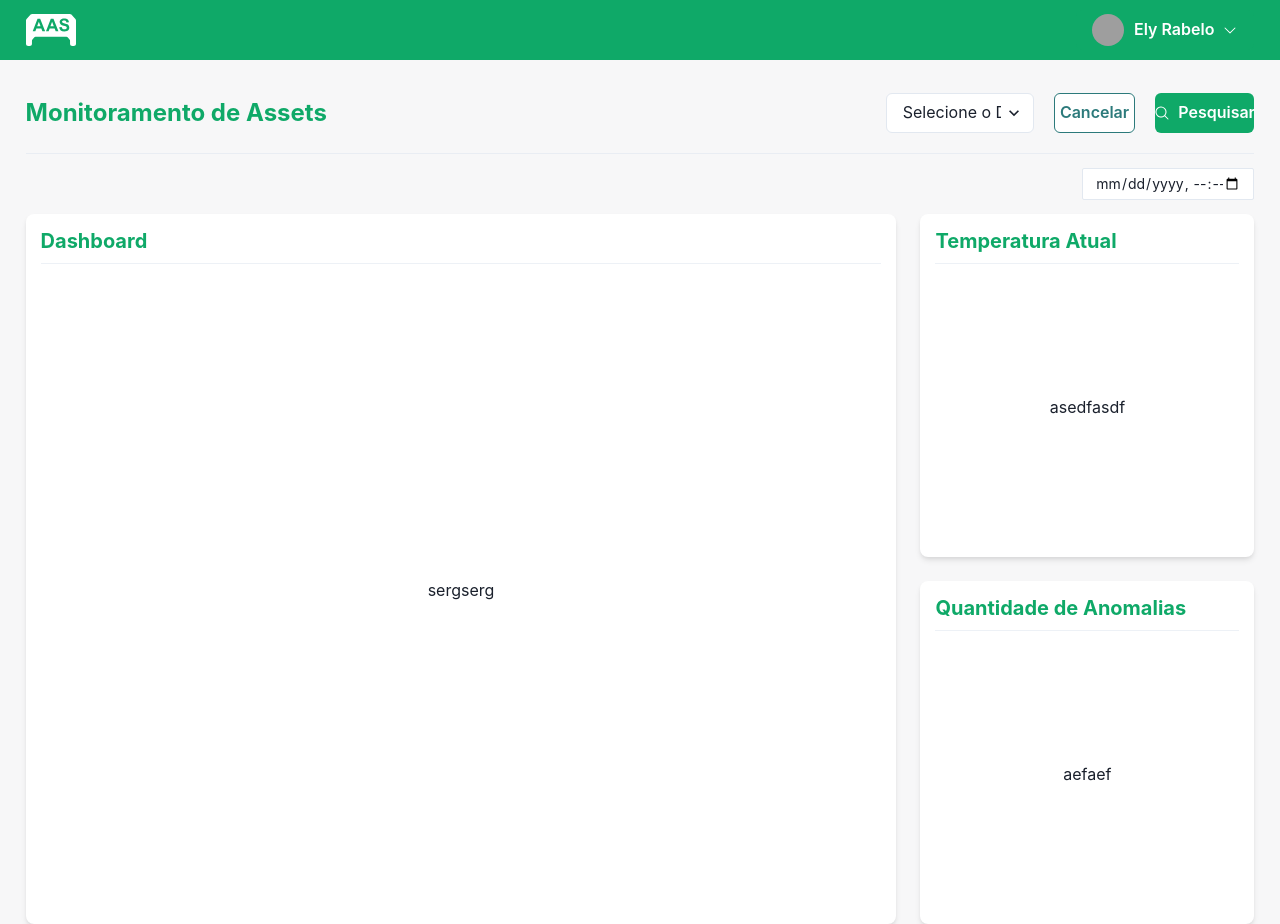
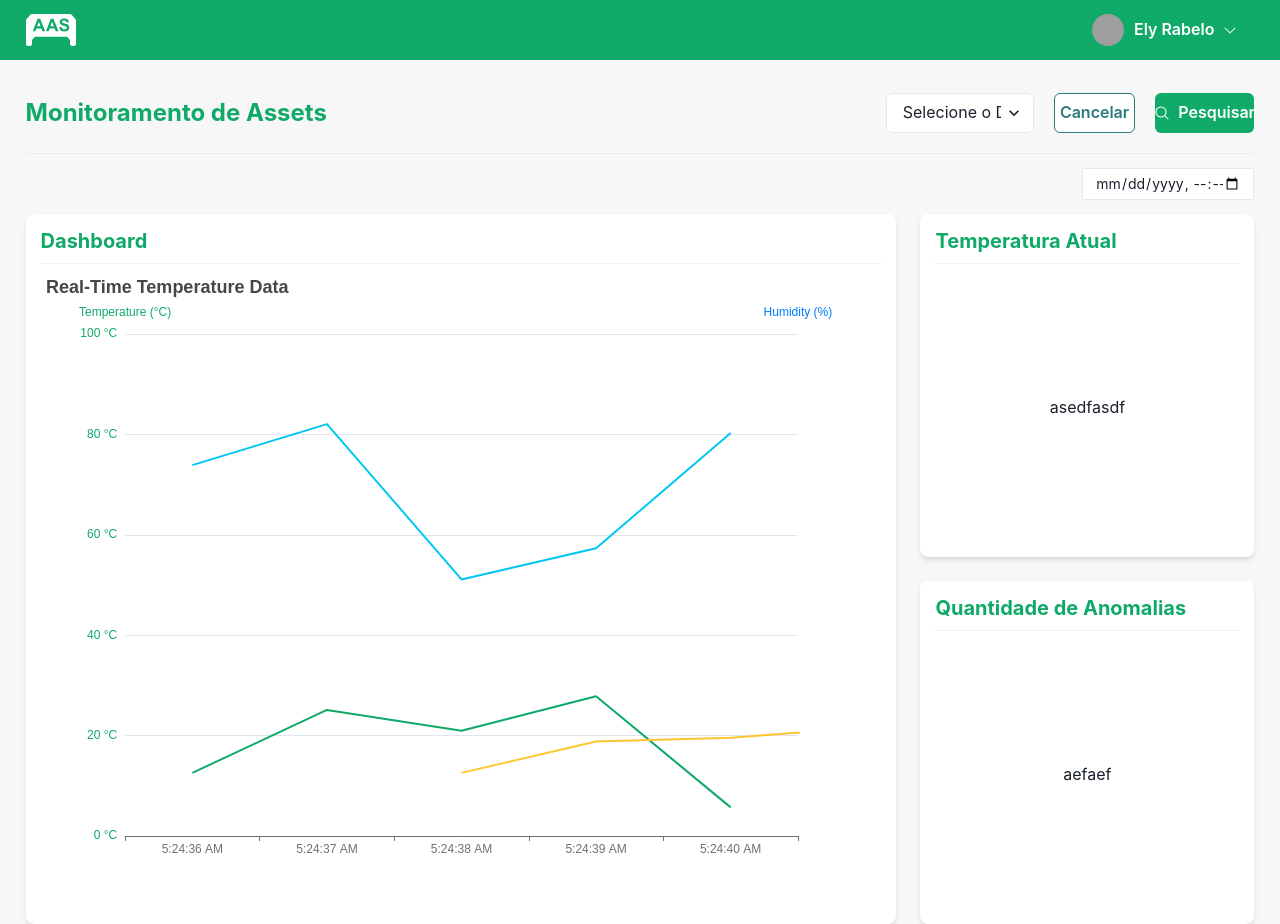
Before and after one commit to TCC-SIS-2024/Monitoring-Dashboard, a React (Vite) app: page / in a window 1280 px wide. Built offline with nearby package versions, Linux system fonts and the light colour scheme; grey boxes are pictures that could not be loaded.

Commit message:
feat: add real time chart from e-chart

```diff
--- a/package.json
+++ b/package.json
@@ -16,6 +16,8 @@
         "@hookform/resolvers": "^3.9.0",
         "@phosphor-icons/react": "^2.1.7",
         "@tanstack/react-query": "^5.56.2",
+        "echarts": "^5.5.1",
+        "echarts-for-react": "^3.0.2",
         "framer-motion": "^11.5.5",
         "localforage": "^1.10.0",
         "match-sorter": "^6.3.4",
--- a/src/components/MainChart/CardData.tsx
+++ b/src/components/MainChart/CardData.tsx
@@ -14,9 +14,7 @@ export function CardData({ title, children, isCahrt = false }: CardDataProps) {
       <Heading as='h1' size='md' color='greenPigment.100'>{title}</Heading>
       <Divider m='10px 0' />
       <Flex h={isCahrt ? '93%' : '85%'} justifyContent='center' alignItems='center' alignSelf='center' flexDirection='column'>
-        <Box>
           {children}
-        </Box>
       </Flex>
     </Box>
   )
--- /dev/null
+++ b/src/components/MainChart/Chart.tsx
@@ -0,0 +1,146 @@
+import ReactECharts from 'echarts-for-react';
+import { useEffect, useRef, useState } from 'react';
+
+export function Chart() {
+
+  const [data, setData] = useState<{ time: string; value: number }[]>([]);
+  const [humidityData, sethumidityData] = useState<{ time: string; value: number }[]>([]);
+  const [averageData, setAverageData] = useState<{ time: string; value: number }[]>([]);
+  // const [dataZoomStart, setDataZoomStart] = useState(0);
+  // const [dataZoomEnd, setDataZoomEnd] = useState(100);
+
+  useEffect(() => {
+
+    const average = data.reduce((accumulator, y) => accumulator + y.value, 0) / data.length
+    const now = new Date();
+
+    setAverageData((prevData) => [
+      ...prevData,
+      {
+        time: now.toLocaleTimeString(),
+        value: average
+      },
+    ]);
+  }, [data])
+
+  useEffect(() => {
+    const interval = setInterval(() => {
+      const newTemp = Math.random() * 30;
+      const newHumidity = Math.random() * 100;
+
+      const now = new Date();
+
+      setData((prevData) => [
+        ...prevData,
+        {
+          time: now.toLocaleTimeString(),
+          value: newTemp,
+        },
+      ]);
+
+      sethumidityData((prevData) => [
+        ...prevData,
+        {
+          time: now.toLocaleTimeString(),
+          value: newHumidity,
+        },
+      ]);
+
+    }, 1000);
+
+
+    return () => clearInterval(interval);
+  }, []);
+
+  const getOption = () => ({
+    title: {
+      text: 'Real-Time Temperature Data',
+    },
+    tooltip: {
+      trigger: 'axis',
+      formatter: (params: any) => {
+        const humidityParams = params[2]
+        const param = params[0];
+        return `${param.name}: ${param.value.toFixed(2)}°C : ${humidityParams.value.toFixed(2)}%`;
+      },
+    },
+    xAxis: {
+      type: 'category',
+      data: data.map((d) => d.time),
+    },
+    // dataZoom: [
+    //   {
+    //     type: 'slider',
+    //     show: true,
+    //     start: dataZoomStart,
+    //     end: dataZoomEnd,
+    //     onChanged: (event: any) => {
+    //       setDataZoomStart(event.start);
+    //       setDataZoomEnd(event.end);
+    //     },
+    //   },
+    //   {
+    //     type: 'inside',
+    //     start: dataZoomStart,
+    //     end: dataZoomEnd,
+    //   },
+    // ],
+    yAxis: [
+      {
+        type: 'value',
+        name: 'Temperature (°C)',
+        position: 'left',
+        axisLine: { lineStyle: { color: '#0FA968' } },
+        axisLabel: { formatter: '{value} °C' },
+      },
+      {
+        type: 'value',
+        name: 'Humidity (%)',
+        position: 'right',
+        axisLine: { lineStyle: { color: '#007AFF' } },
+        axisLabel: { formatter: '{value} %' },
+      }],
+    series: [
+      {
+        name: 'Temperature',
+        type: 'line',
+        data: data.map((d) => d.value),
+        lineStyle: {
+          color: '#0FA968',
+        },
+        showSymbol: false,
+      },
+      {
+        name: 'AverageTemperature',
+        type: 'line',
+        data: averageData.map((d) => d.value),
+        lineStyle: {
+          color: '#FBC62F',
+        },
+        showSymbol: false,
+      },
+      {
+        name: 'Humidity',
+        type: 'line',
+        data: humidityData.map((d) => d.value),
+        lineStyle: {
+          color: '#00C7F2',
+        },
+        label: {
+          show: true,
+          position: 'top',
+          formatter: '{c}%',
+        },
+        showSymbol: false,
+      },
+    ]
+  });
+
+
+  return (
+    <ReactECharts
+      option={getOption()}
+      style={{ height: '100%', width: '100%' }}
+    />
+  )
+}
--- a/src/components/MainChart/MainChart.tsx
+++ b/src/components/MainChart/MainChart.tsx
@@ -1,5 +1,6 @@
 import { Box, Divider, Flex, Grid, GridItem, Input } from "@chakra-ui/react";
 import { CardData } from "./CardData";
+import { Chart } from "./Chart";
 
 export function MainChart() {
   return (
@@ -16,7 +17,9 @@ export function MainChart() {
           templateColumns='repeat(7, 1fr)'
           gap={6}>
           <GridItem rowSpan={2} colSpan={5}>
-            <CardData isCahrt title='Dashboard'>sergserg</CardData>
+            <CardData isCahrt title='Dashboard'>
+              <Chart />
+            </CardData>
           </GridItem>
           <GridItem colSpan={2}>
             <CardData title="Temperatura Atual">asedfasdf</CardData>
```
Also changed, not shown: 1 other file (tests, documents, lock files or other folders).
